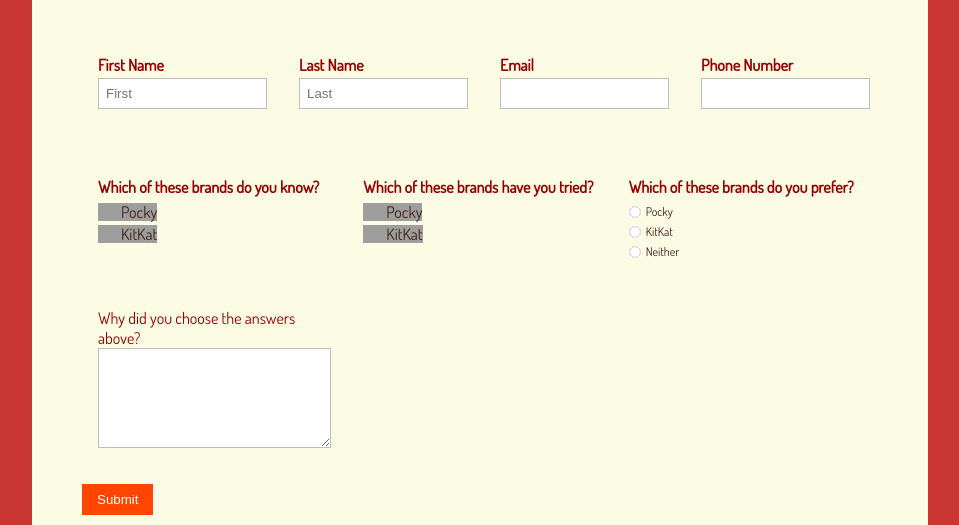
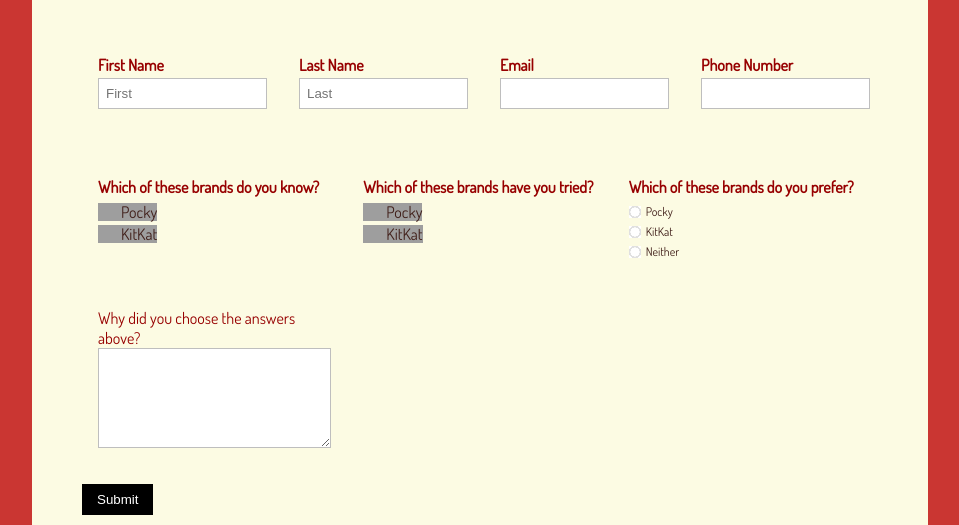
Before and after one commit to rdaley2/Sydney09, a PHP site: page /assignment09.html in a window 1280 px wide, with the pointer over the restyled element. Shown: the part 860-1385 px from the top of the page, without its empty margins (160-1119 px from the left). Run offline with PHP 8.4, Linux system fonts and the light colour scheme; some web fonts are replaced; grey boxes are pictures that could not be loaded.

Commit message:
back to normal

```diff
--- a/OTHER TRIAL SORRY GUYS HAHA/Lab09/css/styles.css
+++ b/OTHER TRIAL SORRY GUYS HAHA/Lab09/css/styles.css
@@ -243,7 +243,7 @@ label.radio-label {
 }
 
 .formformat input[type=submit]:hover, .formformat input[type=button]:hover{
-    background: #FF4500;
+    background:black;
     box-shadow:none;
     -moz-box-shadow:none;
     -webkit-box-shadow:none;
```
